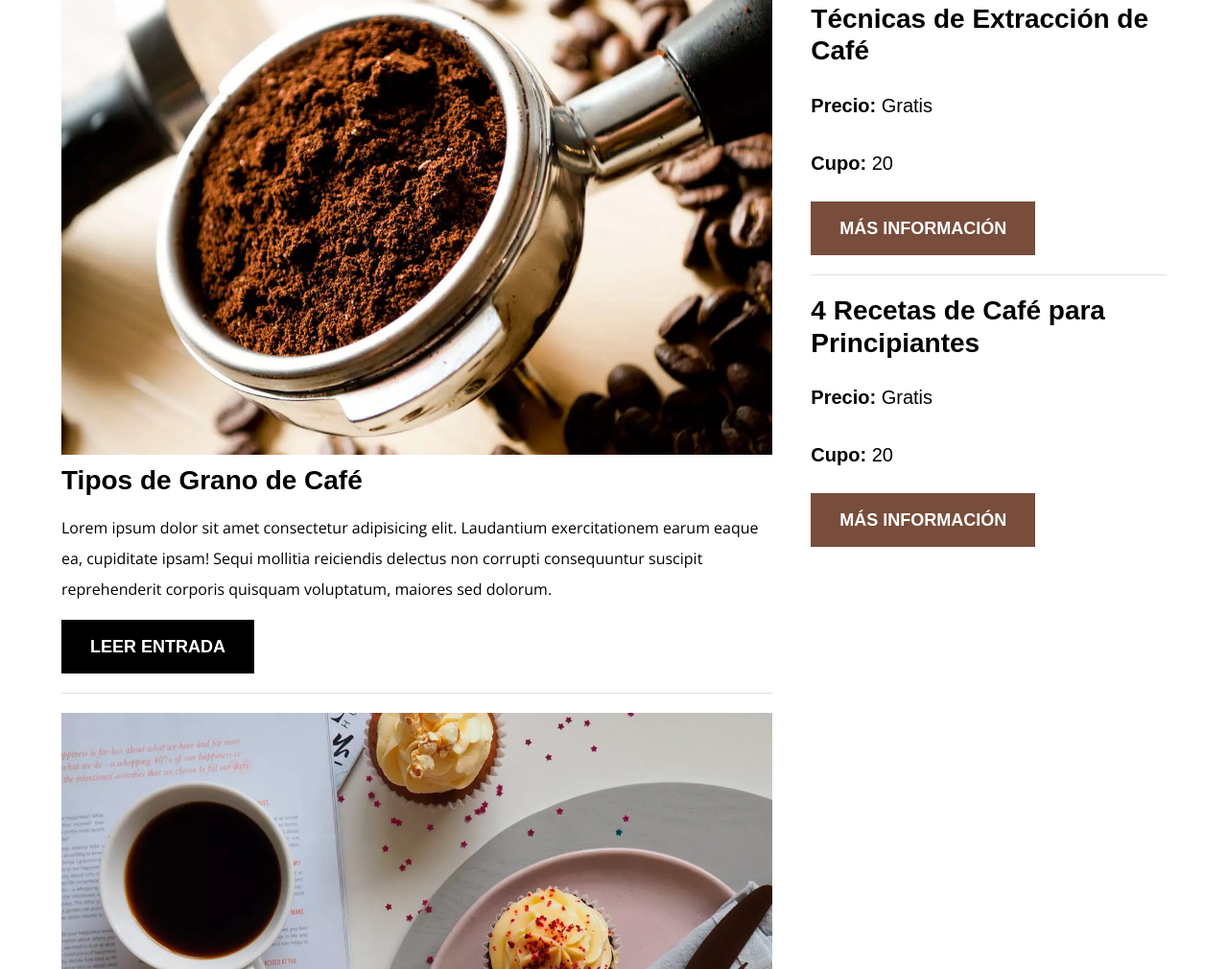
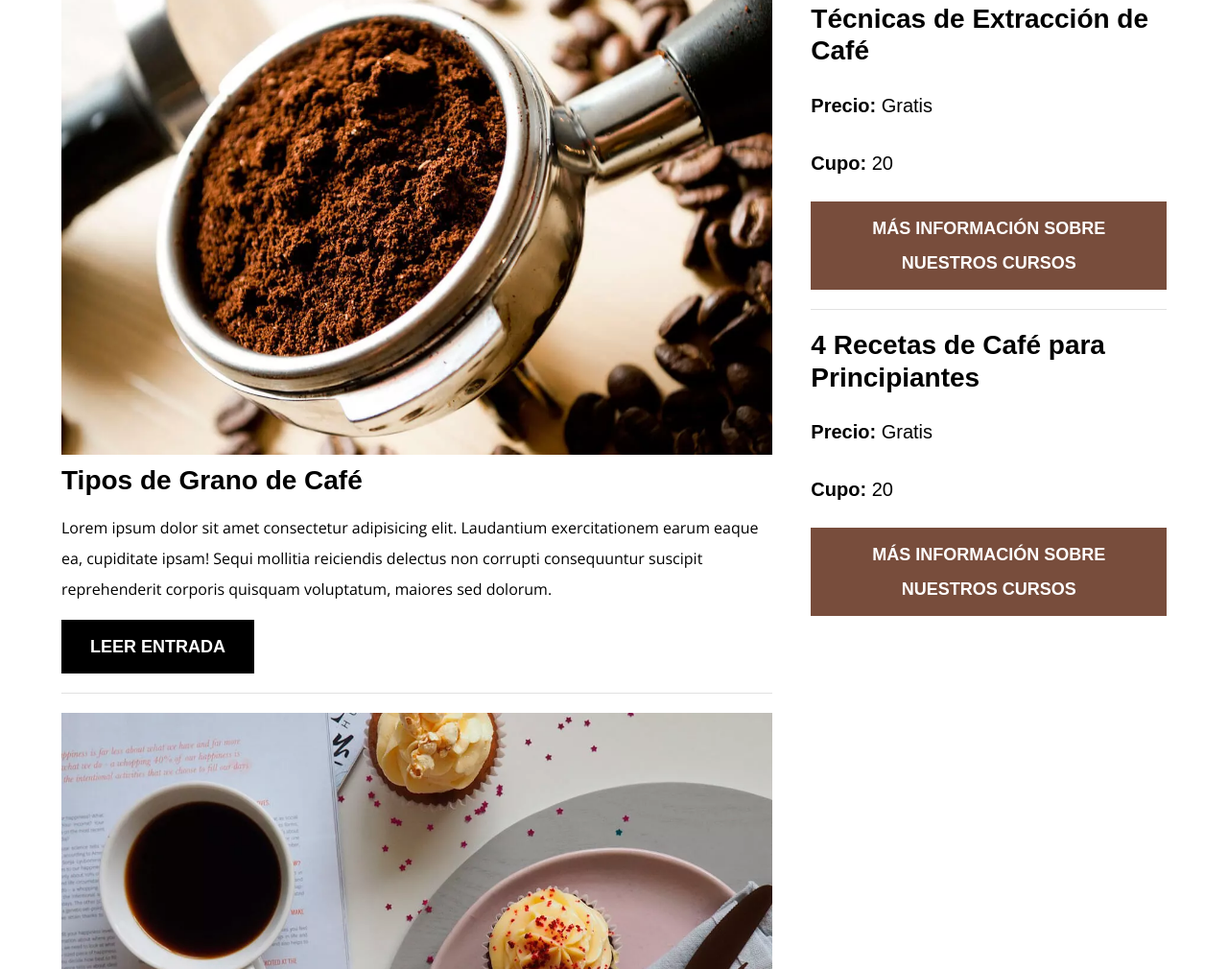
Before and after one commit to caliwa/DesarrolloWEB2, a plain HTML site: page 4TO PROYECTO/index.html in a window 1280 px wide. Shown: the part 738-1748 px from the top of the page at 96% size. Drawn offline with nearby package versions, Linux system fonts and the light colour scheme.

Commit message:
cambio2
cambio2

```diff
--- a/4TO PROYECTO/index.html
+++ b/4TO PROYECTO/index.html
@@ -1,10 +1,11 @@
 <!DOCTYPE html>
-<html lang="en">
+<html lang="es">
 <head>
     <meta charset="UTF-8">
     <meta http-equiv="X-UA-Compatible" content="IE=edge">
     <meta name="viewport" content="width=device-width, initial-scale=1.0">
     <title>BlogDeCafé</title>
+    <meta name="description" content="Página web de blog de café">
 
     <!-- prefetch -->
 
@@ -14,8 +15,7 @@
     <link rel="preload" href="css/normalize.css" as="style">
     <link rel="stylesheet" href="css/normalize.css">
 
-    <link rel="preload" href="https://fonts.googleapis.com/css2?family=Open+Sans&family=PT+Sans:wght@400;700&display=swap"
-    crossorigin="crossorigin" as="font">
+    <link rel="preload" href="https://fonts.googleapis.com/css2?family=Open+Sans&family=PT+Sans:wght@400;700&display=swap" crossorigin="crossorigin" as="font">
     <link href="https://fonts.googleapis.com/css2?family=Open+Sans&family=PT+Sans:wght@400;700&display=swap" rel="stylesheet">
 
     <link rel="preload" href="css/styles.css" as="style">
@@ -113,7 +113,7 @@
                     <p class="widget-curso__label">Cupo:
                         <span class="widget-curso__info">20</span>
                     </p>
-                    <a href="entrada.html" class="boton boton--secundario">Más Información</a>
+                    <a href="entrada.html" class="boton boton--secundario">Más Información sobre nuestros Cursos</a>
                 </li>
 
                 <li class="widget-curso">
@@ -125,7 +125,7 @@
                     <p class="widget-curso__label">Cupo:
                         <span class="widget-curso__info">20</span>
                     </p>
-                    <a href="entrada.html" class="boton boton--secundario">Más Información</a>
+                    <a href="entrada.html" class="boton boton--secundario">Más Información sobre nuestros Cursos</a>
                 </li>
             </ul>
         </aside>
```
